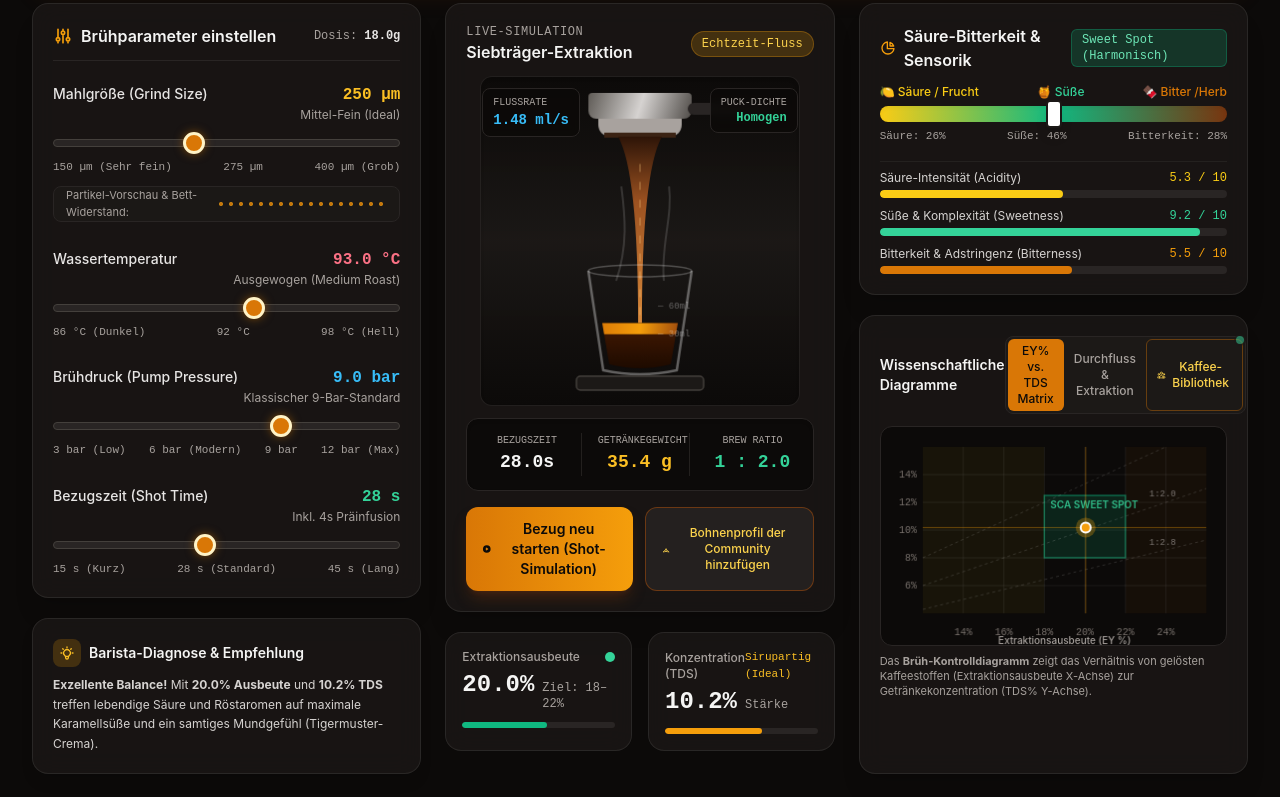
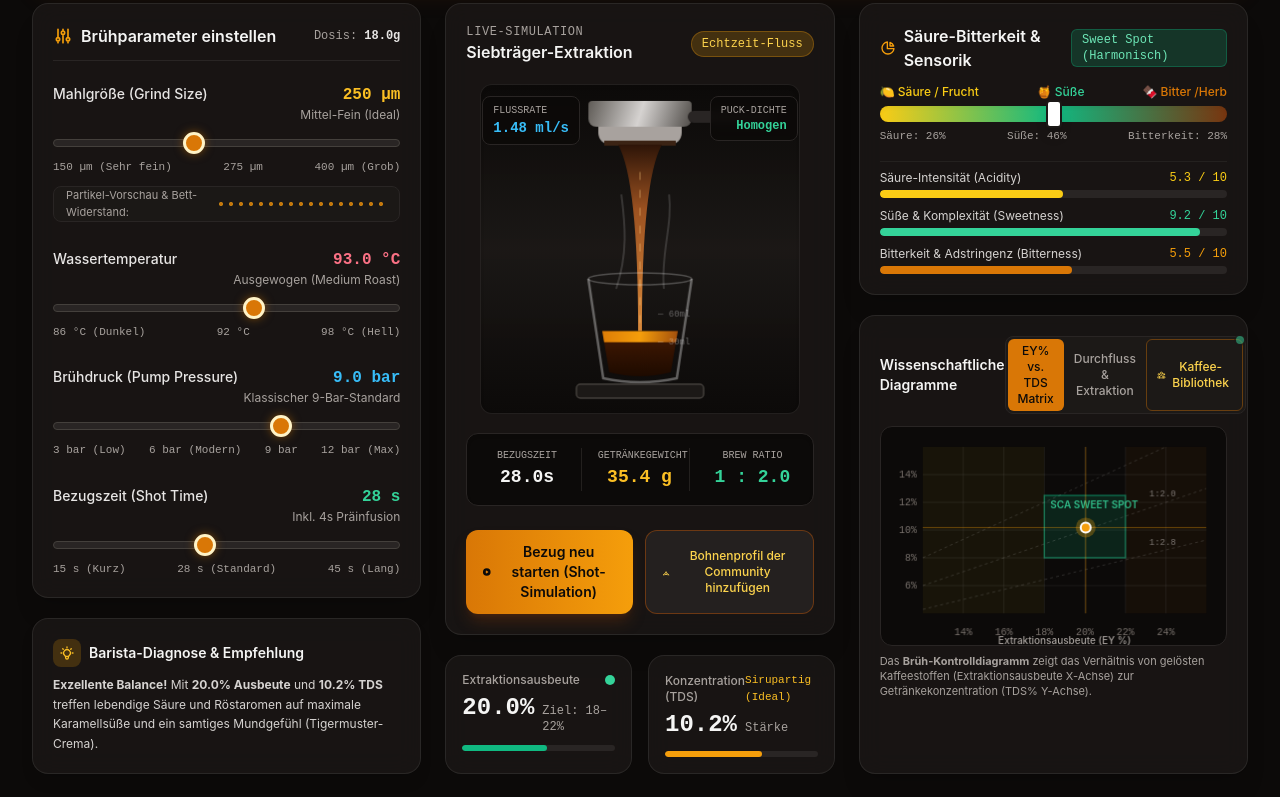
Before and after one commit to ethanhunt1981/espresso-lab, a website: page index.html in a window 1280 px wide. Shown: the part 274-1071 px from the top of the page. Drawn offline with nearby package versions, Linux system fonts and the light colour scheme.

```diff
--- a/index.html
+++ b/index.html
@@ -274,7 +274,7 @@
 
             <!-- CENTER COLUMN: Live Extraction Visualizer (4 cols) -->
             <section class="lg:col-span-4 flex flex-col gap-5">
-                <div class="glass-panel rounded-2xl p-5 flex flex-col items-center justify-between relative overflow-hidden shadow-xl">
+                <div class="glass-panel rounded-2xl p-5 flex flex-col items-center justify-between relative overflow-hidden shadow-xl flex-1">
                     <!-- Top Status Bar -->
                     <div class="w-full flex items-center justify-between z-10 mb-2">
                         <div>
@@ -339,7 +339,7 @@
                 </div>
 
                 <!-- Key Metrics KPI Cards -->
-                <div class="grid grid-cols-2 gap-4">
+                <div class="grid grid-cols-2 gap-4 mt-auto">
                     <div class="glass-panel rounded-2xl p-4 border border-stone-800">
                         <div class="flex items-center justify-between mb-1">
                             <span class="text-xs text-stone-400 font-medium">Extraktionsausbeute</span>
```
